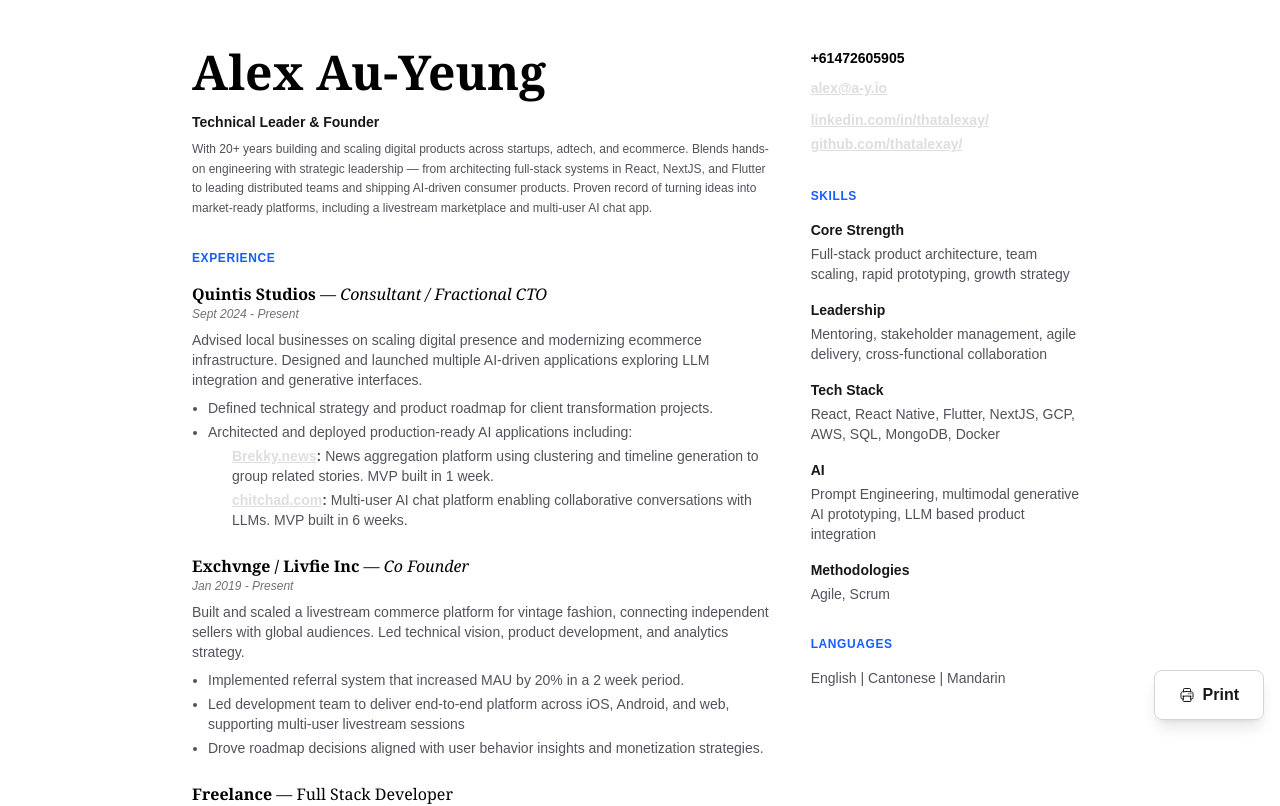
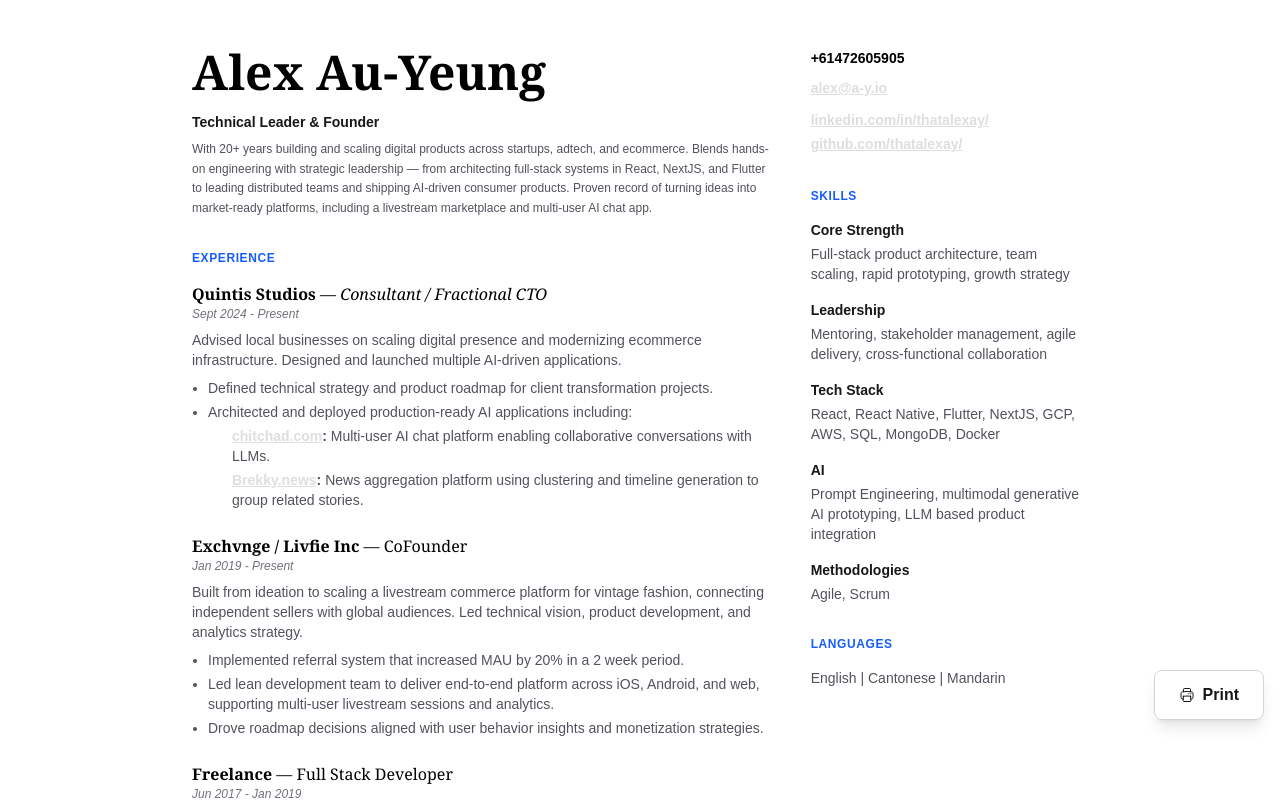
Before and after one commit to thatalexay/alexayio, a Next.js app: page / in a window 1280 px wide. Shown: the top 806 px of the page. Built offline with nearby package versions, Linux system fonts and the light colour scheme.

Commit message:
udpate resume

```diff
--- a/app/data/resume.ts
+++ b/app/data/resume.ts
@@ -7,41 +7,42 @@
     role: "Consultant / Fractional CTO",
     period: "Sept 2024 - Present",
     description:
-      "Advised local businesses on scaling digital presence and modernizing ecommerce infrastructure. Designed and launched multiple AI-driven applications exploring LLM integration and generative interfaces.",
+      "Advised local businesses on scaling digital presence and modernizing ecommerce infrastructure. Designed and launched multiple AI-driven applications.",
     highlights: [
       "Defined technical strategy and product roadmap for client transformation projects.",
       "Architected and deployed production-ready AI applications including:",
     ],
     projects: [
       {
+        name: "chitchad.com",
+        url: "https://chitchad.com",
+        description: "Multi-user AI chat platform enabling collaborative conversations with LLMs.",
+      },
+      {
         name: "Brekky.news",
         url: "https://brekky.news",
         description:
-          "News aggregation platform using clustering and timeline generation to group related stories. MVP built in 1 week.",
+          "News aggregation platform using clustering and timeline generation to group related stories. ",
       },
-      {
-        name: "chitchad.com",
-        url: "https://chitchad.com",
-        description: "Multi-user AI chat platform enabling collaborative conversations with LLMs. MVP built in 6 weeks.",
-      },
+
     ],
   },
   {
     company: "Exchvnge / Livfie Inc",
-    role: "Co Founder",
+    role: "CoFounder",
     period: "Jan 2019 - Present",
     description:
-      "Built and scaled a livestream commerce platform for vintage fashion, connecting independent sellers with global audiences. Led technical vision, product development, and analytics strategy.",
+      "Built from ideation to scaling a livestream commerce platform for vintage fashion, connecting independent sellers with global audiences. Led technical vision, product development, and analytics strategy.",
     highlights: [
       "Implemented referral system that increased MAU by 20% in a 2 week period.",
-      "Led development team to deliver end-to-end platform across iOS, Android, and web, supporting multi-user livestream sessions",
+      "Led lean development team to deliver end-to-end platform across iOS, Android, and web, supporting multi-user livestream sessions and analytics.",
       "Drove roadmap decisions aligned with user behavior insights and monetization strategies.",
     ],
   },
   {
     company: "Freelance",
     role: "Full Stack Developer",
-    period: "Jun 2017 - Present",
+    period: "Jun 2017 - Jan 2019",
     description: "Delivered full-cycle development projects for ecommerce and retail clients.",
     highlights: [
       "Helped local businesses modernize ecommerce solutions and social media strategies",
```
